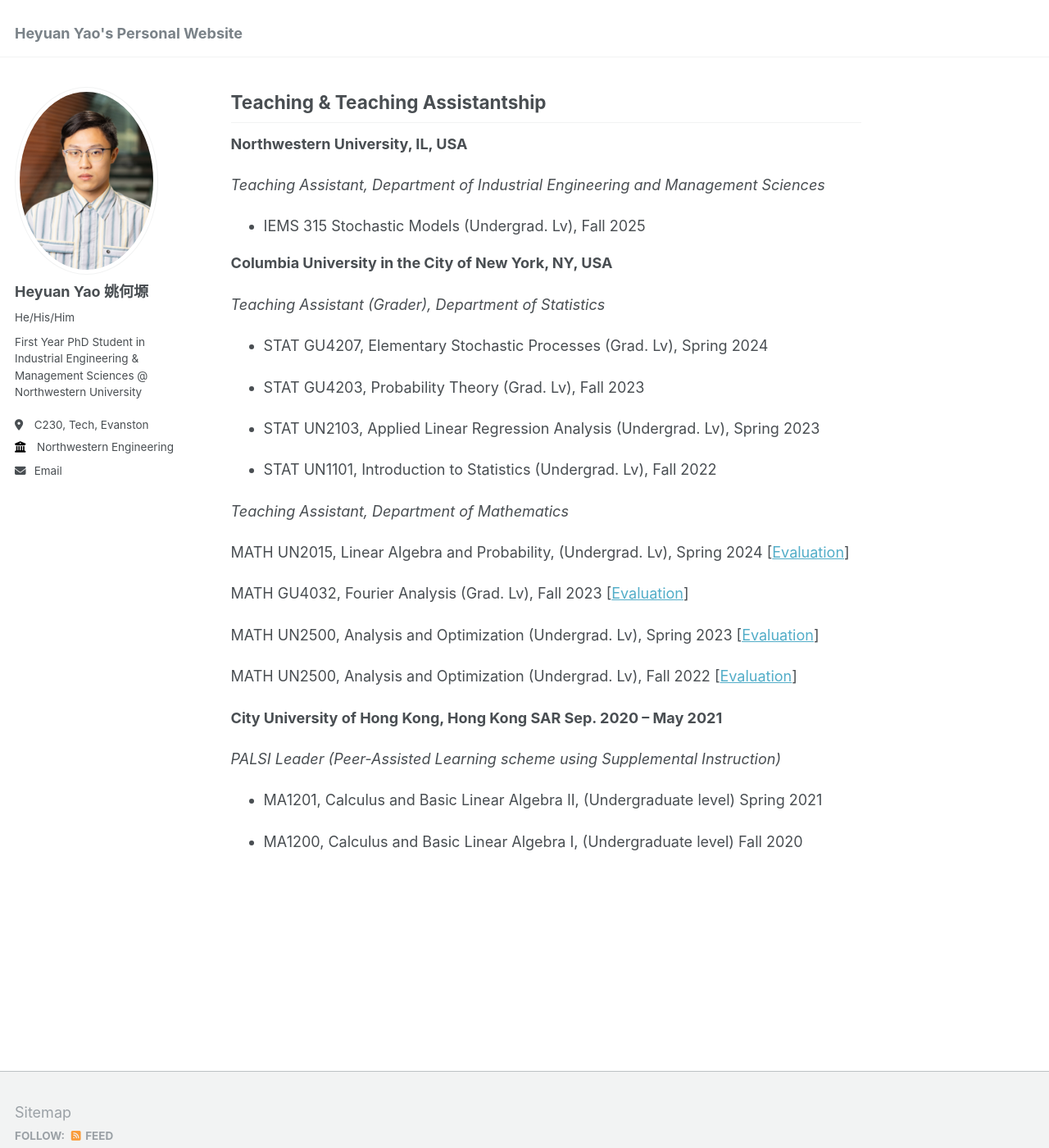
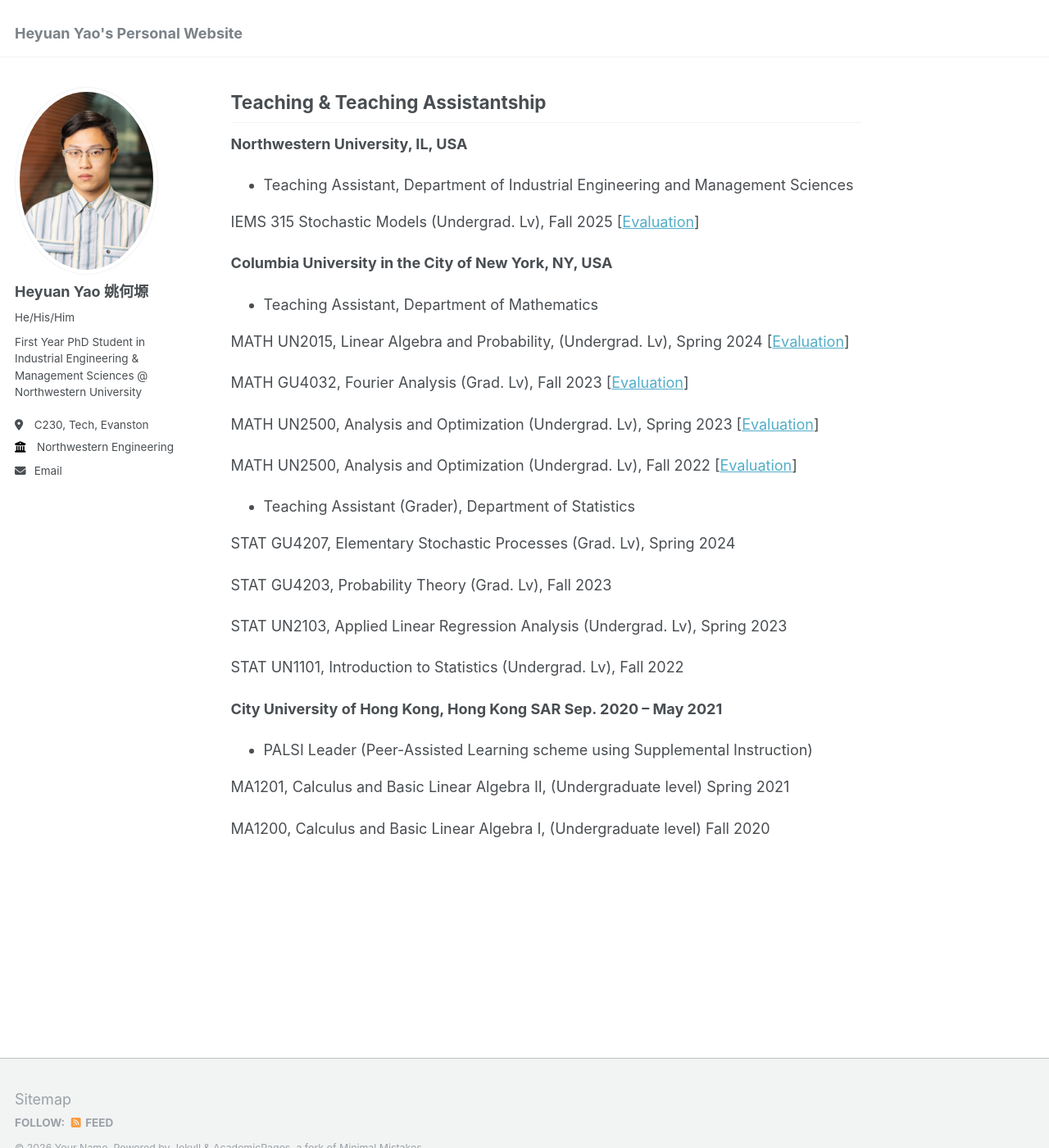
Before and after one commit to Heyuan-Yao/Heyuan-Yao.github.io, a Jekyll site: the page built from _pages/about.md, in a window 1280 px wide and 1400 px high, scrolled down 944 px. Shown: the whole window at 82% size. Built offline with Jekyll 4.4.1, drawn with Linux system fonts in a browser that asks for light colours.

Commit message:
Update about.md

```diff
--- a/_pages/about.md
+++ b/_pages/about.md
@@ -30,40 +30,27 @@ Publication & Preprints
 <h3><a href="https://arxiv.org/pdf/2512.19063">Sharp Decoupling Inequalities for the Variances and Second Moments of Sums of Dependent Random Variables</a>, V.H. de la Pena, H. Yao, D. Alemayehu (2025)</h3>
 
 
-
 Teaching & Teaching Assistantship
 ------
 **Northwestern University, IL, USA**
 
-*Teaching Assistant, Department of Industrial Engineering and Management Sciences*
-
-- IEMS 315 Stochastic Models (Undergrad. Lv), Fall 2025
+- Teaching Assistant, Department of Industrial Engineering and Management Sciences
+<p>IEMS 315 Stochastic Models (Undergrad. Lv), Fall 2025 [<a href="Individual Report for Heyuan Yao (IEMS_315-0_01 Stochastic Models)_ae083803-227e-42f9-9080-a2033abbb70fen-US.pdf">Evaluation</a>]</p>
 
 **Columbia University in the City of New York, NY, USA**
-
-*Teaching Assistant (Grader), Department of Statistics*
-
-- STAT GU4207, Elementary Stochastic Processes (Grad. Lv), Spring 2024
-
-- STAT GU4203, Probability Theory (Grad. Lv), Fall 2023
-
-- STAT UN2103, Applied Linear Regression Analysis (Undergrad. Lv), Spring 2023
-
-- STAT UN1101, Introduction to Statistics (Undergrad. Lv), Fall 2022
-
-*Teaching Assistant, Department of Mathematics*
-
+- Teaching Assistant, Department of Mathematics
 <p>MATH UN2015, Linear Algebra and Probability, (Undergrad. Lv), Spring 2024 [<a href="MATHUN2015LinearAlgebraandProbabilitySpring2024-MATHUN2015_001_2024_1-LinearAlgebraandProbabilityMATHW2015_001_2024_1_183506_HeyuanYao.pdf">Evaluation</a>]</p>
 <p>MATH GU4032, Fourier Analysis (Grad. Lv), Fall 2023 [<a href="MATHGU4032_001_2023_3-FOURIERANALYSISMATHW4032_001_2023_3_170719_HeyuanYao.pdf">Evaluation</a>]</p>
-<p>MATH UN2500, Analysis and Optimization (Undergrad. Lv), Spring 2023 [<a href="_teaching/MATHUN2500_002_2023_1-ANALYSISANDOPTIMIZATIONMATHV2500_002_2023_1_162640_HeyuanYao.pdf">Evaluation</a>]</p>
-<p>MATH UN2500, Analysis and Optimization (Undergrad. Lv), Fall 2022 [<a href="_teaching/MATHUN2500_002_2022_3-ANALYSISANDOPTIMIZATIONMATHV2500_002_2022_3_150375_HeyuanYao.pdf">Evaluation</a>]</p>
+<p>MATH UN2500, Analysis and Optimization (Undergrad. Lv), Spring 2023 [<a href="MATHUN2500_002_2023_1-ANALYSISANDOPTIMIZATIONMATHV2500_002_2023_1_162640_HeyuanYao.pdf">Evaluation</a>]</p>
+<p>MATH UN2500, Analysis and Optimization (Undergrad. Lv), Fall 2022 [<a href="MATHUN2500_002_2022_3-ANALYSISANDOPTIMIZATIONMATHV2500_002_2022_3_150375_HeyuanYao.pdf">Evaluation</a>]</p>
 
-
+- Teaching Assistant (Grader), Department of Statistics
+<p>STAT GU4207, Elementary Stochastic Processes (Grad. Lv), Spring 2024</p>
+<p>STAT GU4203, Probability Theory (Grad. Lv), Fall 2023</p>
+<p>STAT UN2103, Applied Linear Regression Analysis (Undergrad. Lv), Spring 2023</p>
+<p>STAT UN1101, Introduction to Statistics (Undergrad. Lv), Fall 2022</p>
 
 **City University of Hong Kong, Hong Kong SAR Sep. 2020 – May 2021**
-
-*PALSI Leader (Peer-Assisted Learning scheme using Supplemental Instruction)*
-
-- MA1201, Calculus and Basic Linear Algebra II, (Undergraduate level) Spring 2021
-
-- MA1200, Calculus and Basic Linear Algebra I, (Undergraduate level) Fall 2020
+- PALSI Leader (Peer-Assisted Learning scheme using Supplemental Instruction)
+<p>MA1201, Calculus and Basic Linear Algebra II, (Undergraduate level) Spring 2021</p>
+<p>MA1200, Calculus and Basic Linear Algebra I, (Undergraduate level) Fall 2020</p>
```
